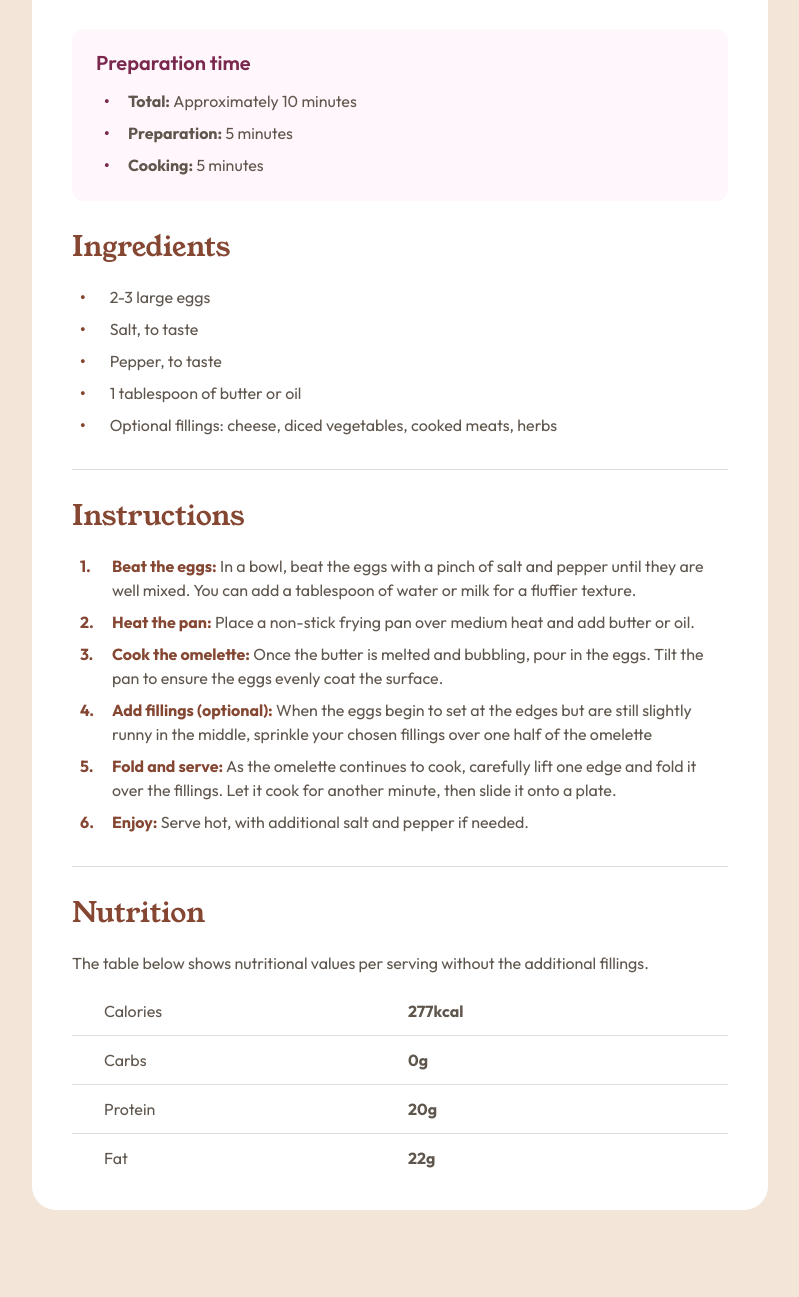
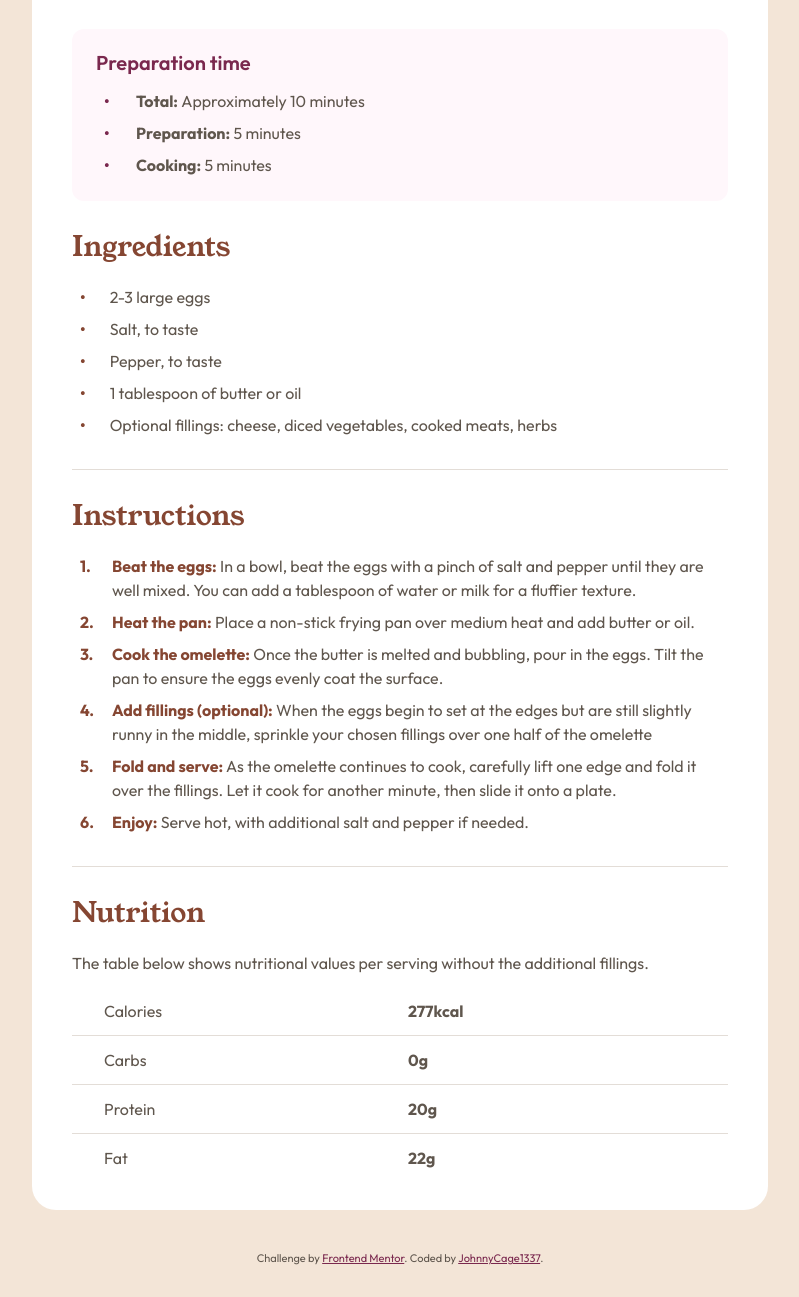
Before and after one commit to JohnnyCage1337/Recipe-page, a plain HTML site: page index.html in a window 1280 px wide. Shown: the part 623-1920 px from the top of the page, without its empty margins (240-1039 px from the left). Drawn offline with Linux system fonts and the light colour scheme.

Commit message:
doc: add README.md

```diff
--- a/index.html
+++ b/index.html
@@ -104,10 +104,10 @@
       </section>
     </div>
   </main>
-  <!-- <footer class="attribution">
+  <footer class="attribution">
     Challenge by <a href="https://www.frontendmentor.io?ref=challenge">Frontend Mentor</a>.
     Coded by <a href="https://github.com/JohnnyCage1337">JohnnyCage1337</a>.
-  </footer> -->
+  </footer>
 </body>
 
 </html>
--- a/style.css
+++ b/style.css
@@ -58,13 +58,16 @@ img {
 body {
   background-color: var(--color-stone-100);
   color: var(--color-stone-600);
+  min-height: 100vh;
 
-  min-height: 100vh;
   display: flex;
   flex-direction: column;
   align-items: center;
+  gap: var(--sp-500);
 
   font: var(--text-present-4);
+
+  overflow-y: auto;
   padding: var(--sp-1600) var(--sp-600);
 }
 
@@ -74,7 +77,6 @@ main {
   background-color: var(--color-white);
   padding: var(--sp-500);
   border-radius: var(--sp-300);
-  flex-grow: 1;
 }
 
 .recipe_container > * + * {
@@ -147,7 +149,7 @@ main {
 
 .preparation_container__list__row {
   position: relative;
-  padding-left: 2rem;
+  padding-left: 2.5rem;
 }
 
 .ingredients_container__heading,
@@ -261,7 +263,7 @@ main {
 
 .attribution {
   text-align: center;
-  font-size: 1.25rem;
+  font-size: 0.6875rem;
 }
 
 .attribution a {
```
Also changed, not shown: design/Tablet.jpg (added), design/desktop-design.jpg (added), design/mobile-design.jpg (added), design/mobile-solution.png (added), design/tablet-solution.png (added), 2 other files.
